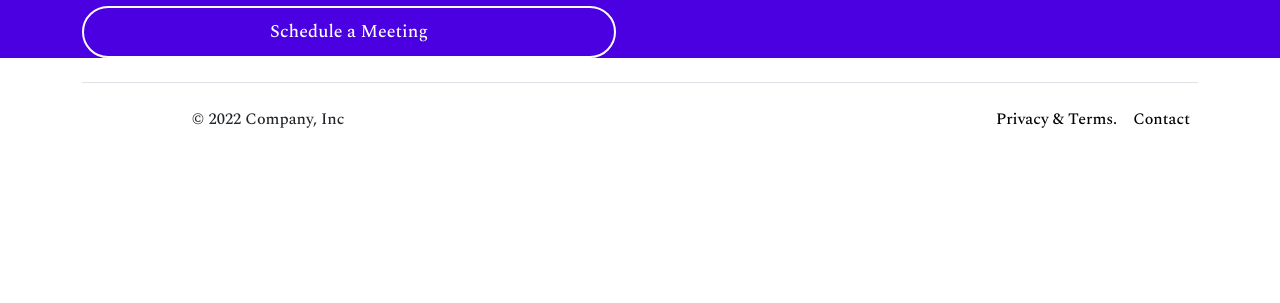
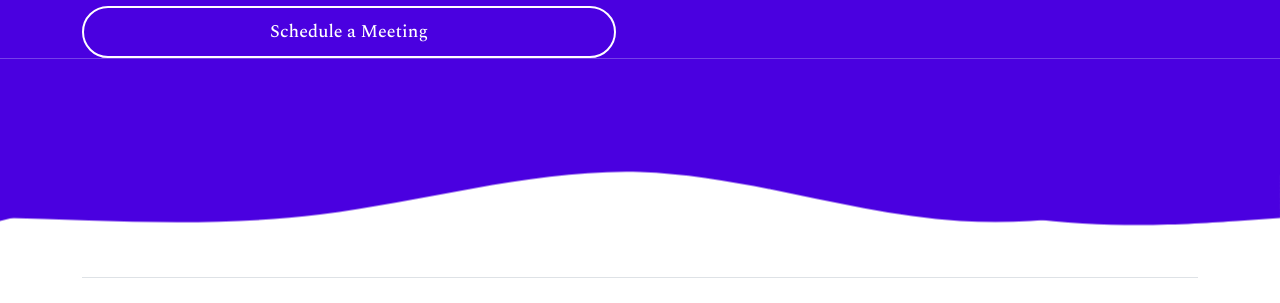
Before and after one commit to l0tus-biswas/rei-property-invest-web, a React (Create React App) app: page / in a window 1280 px wide. Shown: the part 792-1095 px from the top of the page. Before the commit the page ends 971 px from the top, so only its background shows below. Built offline with nearby package versions, Linux system fonts and the light colour scheme.

Commit message:
Home Page front intro done

```diff
--- a/src/components/Home/Home.js
+++ b/src/components/Home/Home.js
@@ -24,10 +24,10 @@ function Home() {
                         </div>
                         <div class="col-lg-6 col-md-12 col-12 order-1 order-lg-2 my-auto">
                             <div class="intro-img">
-                                <img src={podioIntro} class="img-fluid" alt=""/>
+                                <img src={podioIntro} class="img-fluid" alt="" />
                                 <div class="shapes">
-                                        <img src={podioShape} alt=""/>
-                                            <img src={globiflowShape} alt=""/>
+                                    <img src={podioShape} alt="" />
+                                    <img src={globiflowShape} alt="" />
 
                                 </div>
                             </div>
@@ -37,8 +37,30 @@ function Home() {
                     </div>
                 </div>
 
+
             </section>
+            <svg id="wave" style={{ transform: "rotate(180deg)", transition: "0.3s" }} viewBox="0 0 1440 220" version="1.1"
+                xmlns="http://www.w3.org/2000/svg">
+                <defs>
+                    <linearGradient id="sw-gradient-0" x1="0" x2="0" y1="1" y2="0">
+                        <stop stopColor="rgba(74, 0, 224, 1)" offset="0%"></stop>
+                        <stop stopColor="rgba(74, 0, 224, 1)" offset="100%"></stop>
+                    </linearGradient>
+                </defs>
+                <path style={{ transform: "translate(0, 0px)", opacity: "1" }} fill="url(#sw-gradient-0)"
+                    d="M0,88L60,73.3C120,59,240,29,360,36.7C480,44,600,88,720,91.7C840,95,960,59,1080,44C1200,29,1320,37,1440,40.3C1560,44,1680,44,1800,66C1920,88,2040,132,2160,139.3C2280,147,2400,117,2520,95.3C2640,73,2760,59,2880,47.7C3000,37,3120,29,3240,29.3C3360,29,3480,37,3600,51.3C3720,66,3840,88,3960,102.7C4080,117,4200,125,4320,113.7C4440,103,4560,73,4680,58.7C4800,44,4920,44,5040,44C5160,44,5280,44,5400,36.7C5520,29,5640,15,5760,36.7C5880,59,6000,117,6120,139.3C6240,161,6360,147,6480,146.7C6600,147,6720,161,6840,161.3C6960,161,7080,147,7200,139.3C7320,132,7440,132,7560,117.3C7680,103,7800,73,7920,62.3C8040,51,8160,59,8280,55C8400,51,8520,37,8580,29.3L8640,22L8640,220L8580,220C8520,220,8400,220,8280,220C8160,220,8040,220,7920,220C7800,220,7680,220,7560,220C7440,220,7320,220,7200,220C7080,220,6960,220,6840,220C6720,220,6600,220,6480,220C6360,220,6240,220,6120,220C6000,220,5880,220,5760,220C5640,220,5520,220,5400,220C5280,220,5160,220,5040,220C4920,220,4800,220,4680,220C4560,220,4440,220,4320,220C4200,220,4080,220,3960,220C3840,220,3720,220,3600,220C3480,220,3360,220,3240,220C3120,220,3000,220,2880,220C2760,220,2640,220,2520,220C2400,220,2280,220,2160,220C2040,220,1920,220,1800,220C1680,220,1560,220,1440,220C1320,220,1200,220,1080,220C960,220,840,220,720,220C600,220,480,220,360,220C240,220,120,220,60,220L0,220Z">
+                </path>
 
+                <defs>
+                    <linearGradient id="sw-gradient-0" x1="0" x2="0" y1="1" y2="0">
+                        <stop stopColor="rgba(14, 14, 23, 1)" offset="0%"></stop>
+                        <stop stopColor="rgba(14, 14, 23, 1)" offset="100%"></stop>
+                    </linearGradient>
+                </defs>
+                <path style={{ transform: "translate(0, 0px)", opacity: "1" }} fill="url(#sw-gradient-0)"
+                    d="M0,40L48,36.7C96,33,192,27,288,40C384,53,480,87,576,96.7C672,107,768,93,864,96.7C960,100,1056,120,1152,110C1248,100,1344,60,1440,36.7C1536,13,1632,7,1728,33.3C1824,60,1920,120,2016,143.3C2112,167,2208,153,2304,146.7C2400,140,2496,140,2592,116.7C2688,93,2784,47,2880,40C2976,33,3072,67,3168,90C3264,113,3360,127,3456,130C3552,133,3648,127,3744,130C3840,133,3936,147,4032,156.7C4128,167,4224,173,4320,173.3C4416,173,4512,167,4608,136.7C4704,107,4800,53,4896,36.7C4992,20,5088,40,5184,63.3C5280,87,5376,113,5472,113.3C5568,113,5664,87,5760,90C5856,93,5952,127,6048,140C6144,153,6240,147,6336,136.7C6432,127,6528,113,6624,106.7C6720,100,6816,100,6864,100L6912,100L6912,200L6864,200C6816,200,6720,200,6624,200C6528,200,6432,200,6336,200C6240,200,6144,200,6048,200C5952,200,5856,200,5760,200C5664,200,5568,200,5472,200C5376,200,5280,200,5184,200C5088,200,4992,200,4896,200C4800,200,4704,200,4608,200C4512,200,4416,200,4320,200C4224,200,4128,200,4032,200C3936,200,3840,200,3744,200C3648,200,3552,200,3456,200C3360,200,3264,200,3168,200C3072,200,2976,200,2880,200C2784,200,2688,200,2592,200C2496,200,2400,200,2304,200C2208,200,2112,200,2016,200C1920,200,1824,200,1728,200C1632,200,1536,200,1440,200C1344,200,1248,200,1152,200C1056,200,960,200,864,200C768,200,672,200,576,200C480,200,384,200,288,200C192,200,96,200,48,200L0,200Z">
+                </path>
+            </svg>
         </>
     );
 }
```
Lines whose indentation alone changed are shown as unchanged.
